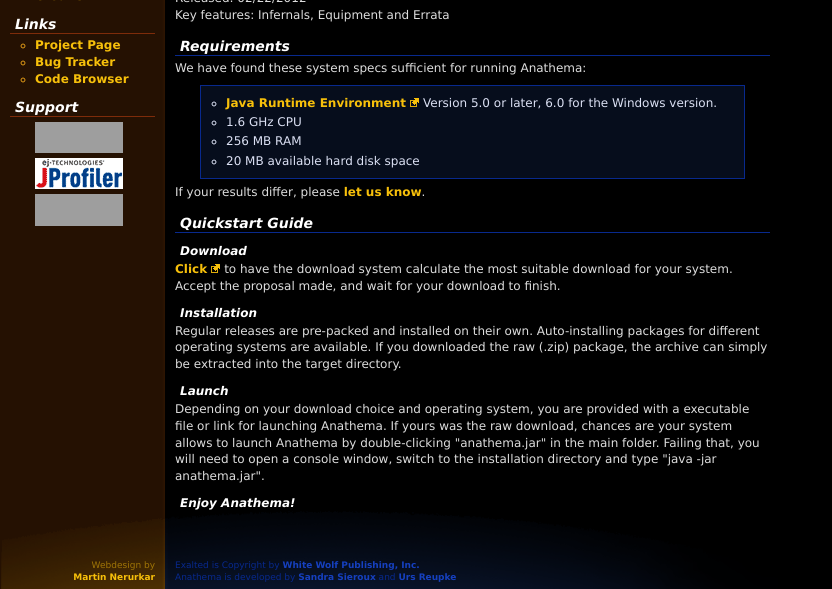
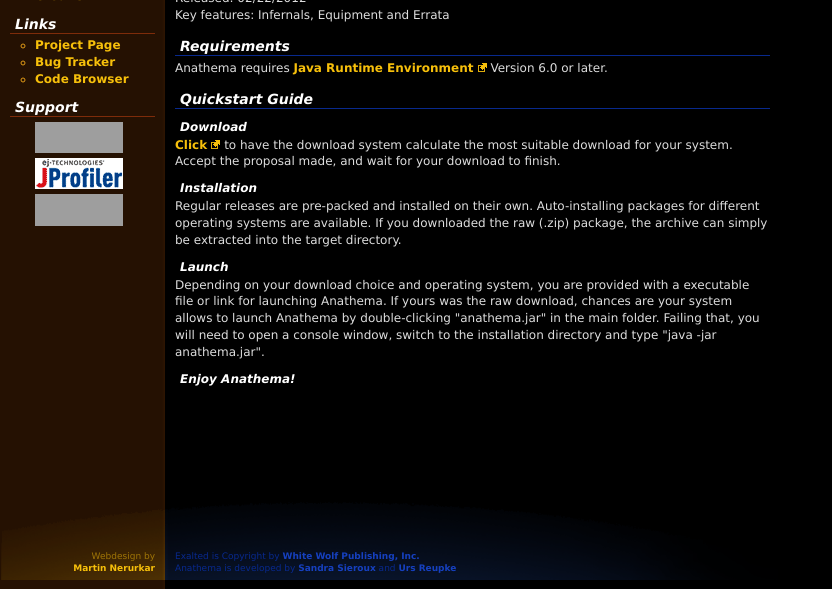
Before and after one commit to anathema/anathema.github.com, a Jekyll site: the page built from downloads.html, in a window 1280 px wide, cut to the strip 320-909 px from the top of the page. Shown: the whole strip, without its empty margins (0-832 px from the left). Built offline with Jekyll 4.4.1, drawn with Linux system fonts in a browser that asks for light colours; grey boxes are pictures that could not be loaded.

Commit message:
Shortened requirements.

```diff
--- a/downloads.html
+++ b/downloads.html
@@ -15,14 +15,7 @@
 Key features: Infernals, Equipment and Errata</p>
 
 <h2>Requirements</h2>
-	<p>We have found these system specs sufficient for running Anathema:</p>
-	<ul>
-		<li><a href="http://www.java.com">Java Runtime Environment</a> Version 5.0 or later, 6.0 for the Windows version.
-		<li>1.6 GHz CPU</li>
-		<li>256 MB RAM</li>
-		<li>20 MB available hard disk space</li>
-	</ul>
-	<p>If your results differ, please <a href="/contact">let us know</a>.</p>
+	<p>Anathema requires <a href="http://www.java.com">Java Runtime Environment</a> Version 6.0 or later.</p>
 
 <h2>Quickstart Guide</h2>
 	<h3>Download</h3>
```
